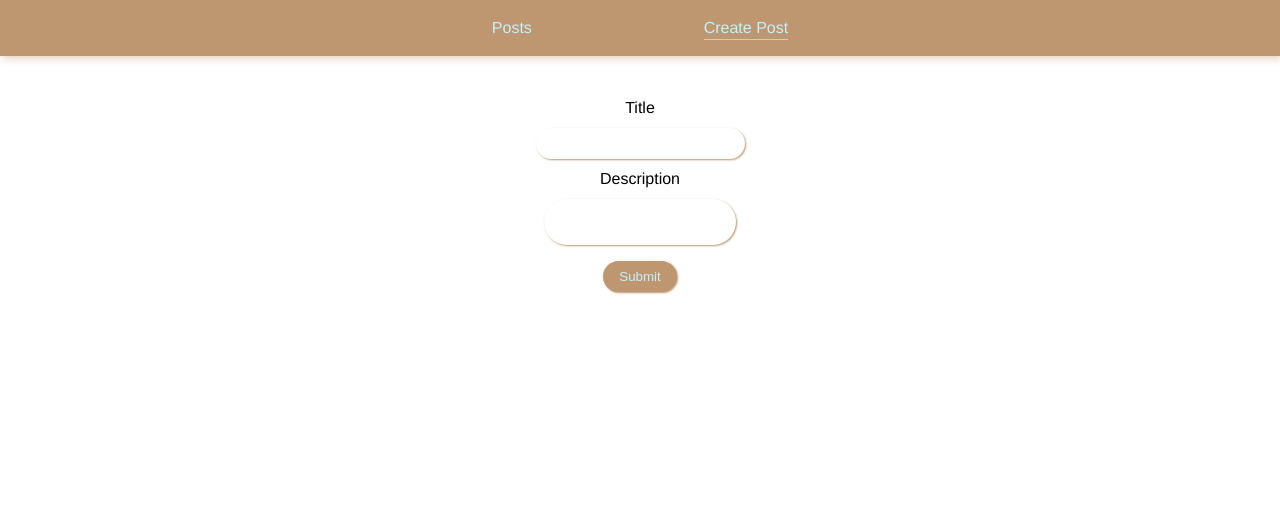
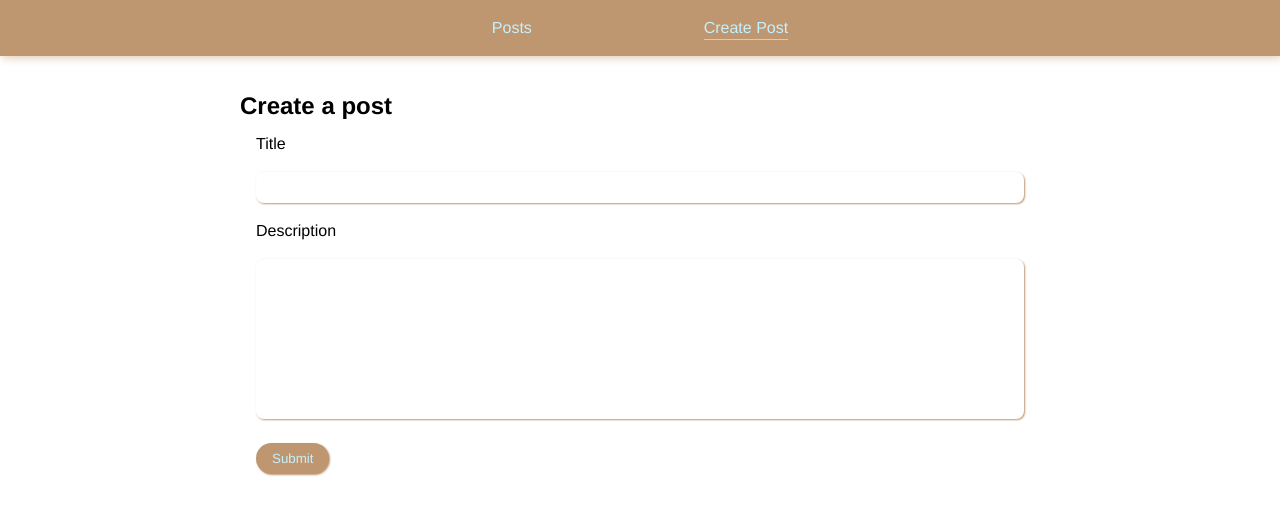
Before and after one commit to Miguel-Bento-Github/vue-ts-class-components, a Vue app: page /create in a window 1280 px wide. Shown: the top 514 px of the page. Built offline with nearby package versions, Linux system fonts and the light colour scheme.

Commit message:
Improve general styles

```diff
--- a/src/App.vue
+++ b/src/App.vue
@@ -31,6 +31,12 @@ export default class App extends Vue {}
   line-height: 1.5;
 }
 
+input,
+button,
+textarea {
+  font-family: inherit;
+}
+
 .container {
   padding: 0 2rem;
 }
@@ -38,7 +44,7 @@ export default class App extends Vue {}
 .navbar {
   display: flex;
   background: #be9770;
-  padding: 16px 25%;
+  padding: 1rem 25%;
   justify-content: space-evenly;
   filter: drop-shadow(2px 2px 4px #e2cbb5);
   margin-bottom: 2rem;
@@ -60,35 +66,49 @@ export default class App extends Vue {}
   background: #8de2ff;
   bottom: 0;
   left: 0;
-  animation: appearingBorder 250ms ease forwards;
+  animation: width 250ms ease forwards;
 }
 
 .button,
 .input {
   border: none;
   box-shadow: 1px 1px 2px #be9770;
-  padding: 8px 16px;
-  border-radius: 32px;
-
-  cursor: pointer;
+  padding: 0.5rem 1rem;
   outline: thin;
 }
 
 .input {
+  border-radius: 0.5rem;
   background: none;
   color: #be9770;
 }
 
+.input::-webkit-inner-spin-button,
+.input::-webkit-outer-spin-button {
+  -webkit-appearance: none;
+  margin: 0;
+}
+
 .button {
+  border-radius: 2rem;
   background: #be9770;
   color: #c4f0ff;
+  cursor: pointer;
+}
+
+.button:hover {
+  background: #bc8e61;
 }
 
 .label {
-  padding: 8px 16px;
+  padding: 0.5rem 1rem;
 }
 
-@keyframes appearingBorder {
+.description {
+  resize: none;
+}
+
+@keyframes width {
   from {
     width: 0;
   }
--- /dev/null
+++ b/src/components/ActivePost.vue
@@ -0,0 +1,116 @@
+<template>
+  <section class="post-update">
+    <h2>Edit Post</h2>
+    <div class="input-control">
+      <label for="title">Title</label>
+      <input
+        type="text"
+        class="input title"
+        id="title"
+        v-model="currentPost.title"
+      />
+    </div>
+    <div class="input-control">
+      <label for="description">Description</label>
+      <textarea
+        type="text"
+        class="input description"
+        id="description"
+        v-model="currentPost.body"
+      />
+    </div>
+
+    <button type="submit" class="button" @click="updatePost">Update</button>
+    <button class="button delete" @click="deletePost">Delete</button>
+
+    <transition name="fade">
+      <p class="updated" v-if="isUpdated">Updated successfully</p>
+    </transition>
+  </section>
+</template>
+
+<script lang="ts">
+import { Component, Vue } from "vue-property-decorator";
+import Fetch from "../services/Fetch";
+import { Post } from "../types";
+
+@Component
+export default class ActivePost extends Vue {
+  private currentPost: Post = {
+    id: -1,
+    title: "",
+    body: "",
+  };
+  private isUpdated = false;
+
+  async getPost(id: number) {
+    try {
+      const { data } = await Fetch.get(id);
+      this.currentPost = data;
+    } catch (error) {
+      throw new Error(error);
+    }
+  }
+
+  /**
+   * Updates Post using its id and current content
+   */
+  async updatePost() {
+    try {
+      await Fetch.update(this.currentPost.id, this.currentPost);
+      this.isUpdated = true;
+    } catch (error) {
+      throw new Error(error);
+    } finally {
+      setTimeout(() => {
+        this.isUpdated = false;
+      }, 3000);
+    }
+  }
+
+  /**
+   * Deletes current active post and navigates to /posts
+   */
+  async deletePost() {
+    try {
+      await Fetch.delete(this.currentPost.id);
+      this.isUpdated = true;
+      this.$router.push({ name: "posts" });
+    } catch (error) {
+      throw new Error(error);
+    }
+  }
+
+  mounted() {
+    this.isUpdated = false;
+    this.getPost(+this.$route.params.id);
+  }
+}
+</script>
+
+<style scoped>
+.updated {
+  color: #6fbb95;
+  padding: 1rem 0;
+}
+
+.delete {
+  background: #e28383;
+  transition: background 250ms;
+}
+
+.delete:hover {
+  background: #df6464;
+}
+
+.fade-enter-active {
+  transition: opacity 250ms;
+}
+.fade-leave-active {
+  transition: opacity 0.5s;
+}
+.fade-enter,
+.fade-leave-to {
+  opacity: 0;
+}
+</style>
--- a/src/components/CreatePost.vue
+++ /dev/null
@@ -1,87 +0,0 @@
-<template>
-  <div class="form" v-if="showForm">
-    <label class="label" for="title">Title</label>
-    <input
-      type="text"
-      class="input"
-      id="title"
-      v-model="post.title"
-      name="title"
-      required
-    />
-    <label class="label" for="description">Description</label>
-    <textarea
-      class="input description"
-      id="description"
-      v-model="post.description"
-      name="description"
-      required
-    />
-    <button @click="savePost" class="button">Submit</button>
-  </div>
-
-  <div class="form" v-else>
-    <h4>Form submitted</h4>
-    <button class="button" @click="newPost">Back to form</button>
-  </div>
-</template>
-
-<script lang="ts">
-import { Component, Vue } from "vue-property-decorator";
-import Api from "../services/Api";
-import { Post } from "./types";
-
-@Component
-export default class CreatePost extends Vue {
-  private post: Post = {
-    id: -1,
-    title: "",
-    body: "",
-  };
-
-  private showForm = true;
-
-  async savePost(): Promise<void> {
-    const newData = {
-      title: this.post.title,
-      body: this.post.body,
-    };
-
-    try {
-      const { data } = await Api.create(newData);
-      this.post.id = data.id;
-      this.showForm = false;
-    } catch (error) {
-      throw new Error(error);
-    }
-  }
-
-  newPost(): void {
-    this.post = defaultPost;
-    this.showForm = true;
-  }
-}
-
-const defaultPost = {
-  id: 0,
-  title: "",
-  body: "",
-};
-</script>
-
-<style scoped>
-.form {
-  display: flex;
-  align-items: center;
-  flex-flow: column wrap;
-}
-
-.description {
-  overflow: hidden;
-  resize: none;
-}
-
-.button {
-  margin-top: 1rem;
-}
-</style>
--- a/src/components/Post.vue
+++ /dev/null
@@ -1 +0,0 @@
-<template><p>hi</p></template>
--- a/src/router/index.ts
+++ b/src/router/index.ts
@@ -8,17 +8,17 @@ const routes: Array<RouteConfig> = [
     path: '/',
     alias: '/posts',
     name: 'posts',
-    component: () => import('@/components/PostsList.vue'),
+    component: () => import('@/views/PostsList.vue'),
   },
   {
     path: '/posts/:id',
     name: 'post-details',
-    component: () => import('@/components/Post.vue'),
+    component: () => import('@/components/ActivePost.vue'),
   },
   {
     path: '/create',
     name: 'create',
-    component: () => import('@/components/CreatePost.vue'),
+    component: () => import('@/views/CreatePost.vue'),
   },
 ];
 
--- a/src/services/Api.ts
+++ b/src/services/Fetch.ts
@@ -1,6 +1,6 @@
 import http from '@/http-common';
 
-class Api {
+class Fetch {
   getAll() {
     return http.get('/posts');
   }
@@ -26,4 +26,4 @@ class Api {
   }
 }
 
-export default new Api();
+export default new Fetch();
--- a/src/components/types.ts
+++ b/src/types.ts
@@ -1,6 +1,6 @@
 export type Post = {
   id: number;
-  title?: string;
+  body: string;
+  title: string;
   name?: string;
-  body: string;
 };
--- /dev/null
+++ b/src/views/CreatePost.vue
@@ -0,0 +1,111 @@
+<template>
+  <section class="post-update">
+    <h2>Create a post</h2>
+    <form v-if="showForm" @submit.prevent>
+      <div class="input-control">
+        <label class="label" for="title">Title</label>
+        <input
+          type="text"
+          class="input"
+          id="title"
+          v-model="post.title"
+          name="title"
+          required
+        />
+      </div>
+      <div class="input-control">
+        <label class="label" for="description">Description</label>
+        <textarea
+          class="input description"
+          id="description"
+          v-model="post.description"
+          name="description"
+          required
+        />
+      </div>
+      <button @click="createPost" class="button">Submit</button>
+    </form>
+
+    <div class="post-created" v-else>
+      <p>Post created!</p>
+      <button class="button" @click="newPost">Back to creation</button>
+    </div>
+  </section>
+</template>
+
+<script lang="ts">
+import { Component, Vue, Watch } from "vue-property-decorator";
+import Fetch from "@/services/Fetch";
+import { Post } from "../types";
+
+@Component
+export default class CreatePost extends Vue {
+  private post: Post = {
+    id: -1,
+    title: "",
+    body: "",
+  };
+
+  private showError = false;
+  private showForm = true;
+
+  async createPost(): Promise<void> {
+    const { title, body, id } = this.post;
+
+    const newData: Post = {
+      id,
+      title,
+      body,
+    };
+
+    try {
+      const { data } = await Fetch.create(newData);
+      this.post.id = data.id;
+      this.showForm = false;
+    } catch (error) {
+      throw new Error(error);
+    }
+  }
+
+  newPost(): void {
+    this.post = defaultPost;
+    this.showForm = true;
+  }
+}
+
+const defaultPost = {
+  id: 0,
+  title: "",
+  body: "",
+};
+</script>
+
+<style>
+.post-update {
+  width: 100vh;
+  margin: 0 auto;
+}
+
+.input {
+  margin: 0.5rem 1rem;
+}
+
+.description {
+  height: 20vh;
+}
+
+.input-control {
+  display: flex;
+  flex-direction: column;
+}
+
+.button {
+  margin: 1rem;
+}
+
+.post-created {
+  display: flex;
+  flex-direction: column;
+  align-items: center;
+}
+</style>
--- a/src/components/PostsList.vue
+++ b/src/views/PostsList.vue
@@ -4,7 +4,7 @@
       <input
         type="number"
         class="input"
-        placeholder="Search by id"
+        placeholder="search id here..."
         v-model="searchId"
       />
       <button class="button" type="button" @click="searchById">Search</button>
@@ -38,6 +38,7 @@
           {{ currentPost.published ? "Published" : "Unpublished" }}
         </span>
         <router-link
+          @deleted="log"
           class="badge badge-warning"
           :to="`/posts/${currentPost.id}`"
         >
@@ -51,14 +52,15 @@
 
 <script lang="ts">
 import { Component, Vue } from "vue-property-decorator";
-import Api from "../services/Api";
-import { Post } from "./types";
+import Fetch from "@/services/Fetch";
+import { Post } from "@/types";
 
 @Component
 export default class PostList extends Vue {
   private posts: Post[] = [
     {
       id: 0,
+      title: "",
       body: "",
     },
   ];
@@ -66,9 +68,13 @@ export default class PostList extends Vue {
   private currentIndex = -1;
   private searchId = "";
 
+  log() {
+    console.log("d");
+  }
+
   async fetchPosts() {
     try {
-      const { data } = await Api.getAll();
+      const { data } = await Fetch.getAll();
       this.posts = data;
     } catch (error) {
       throw new Error(error);
@@ -77,7 +83,7 @@ export default class PostList extends Vue {
 
   async searchById() {
     try {
-      const { data } = await Api.findById(this.searchId);
+      const { data } = await Fetch.findById(this.searchId);
       this.posts = data;
     } catch (error) {
       throw new Error(error);
@@ -96,27 +102,32 @@ export default class PostList extends Vue {
 </script>
 
 <style scoped>
+.search .button {
+  margin-left: 1rem;
+}
+
 .posts-list {
   margin-top: 1rem;
 }
 
 .post-container {
-  height: 60vh;
+  height: 45vh;
   overflow: auto;
   display: flex;
   flex-flow: column wrap;
-  padding: 4px 8px;
+  padding: 0.25rem 0.5rem;
 }
 
 .post {
   margin: 1px;
   width: 20vw;
-  padding: 4px 8px;
+  padding: 0.25rem 0.5rem;
   white-space: nowrap;
   overflow: hidden;
   text-overflow: ellipsis;
   position: relative;
   transition: all 1s ease;
+  border-radius: 0.25rem;
 }
 
 .post:nth-child(even) {
@@ -124,9 +135,9 @@ export default class PostList extends Vue {
 }
 
 .post:hover {
-  box-shadow: 0 0 4px #333;
+  box-shadow: 0 0 0.25rem #333;
   cursor: pointer;
-  transition: all 50ms ease;
+  transition-duration: 50ms;
 }
 
 .post-card {
```
Also changed, not shown: 1 other file (tests, documents, lock files or other folders).
